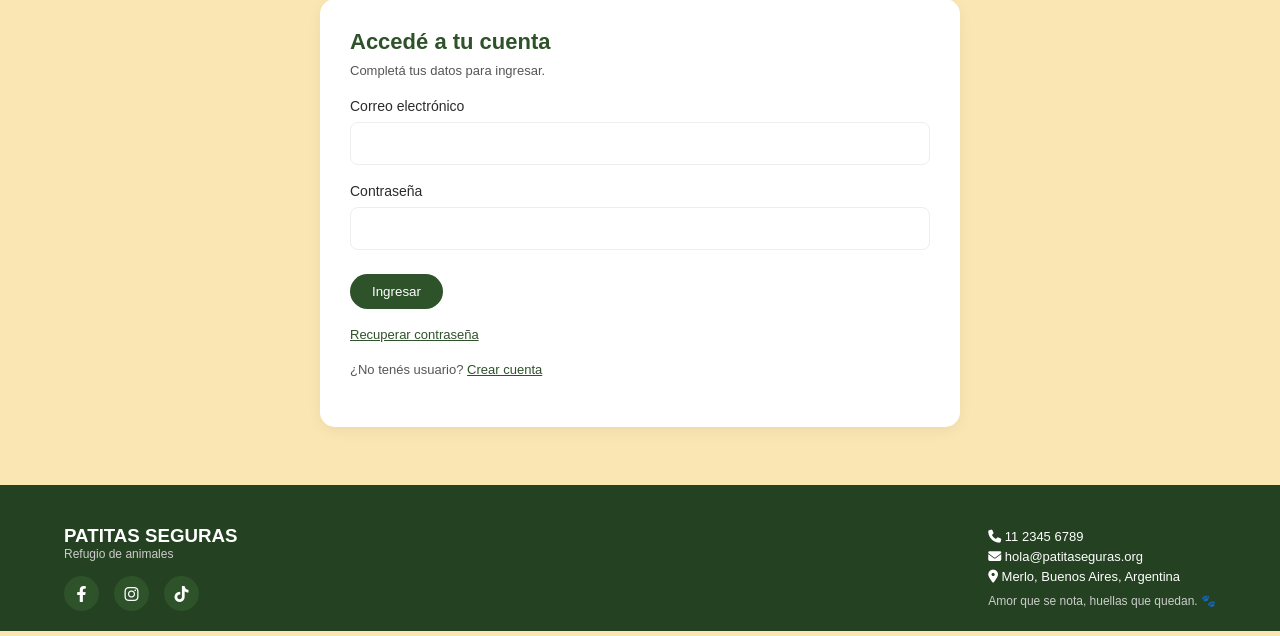
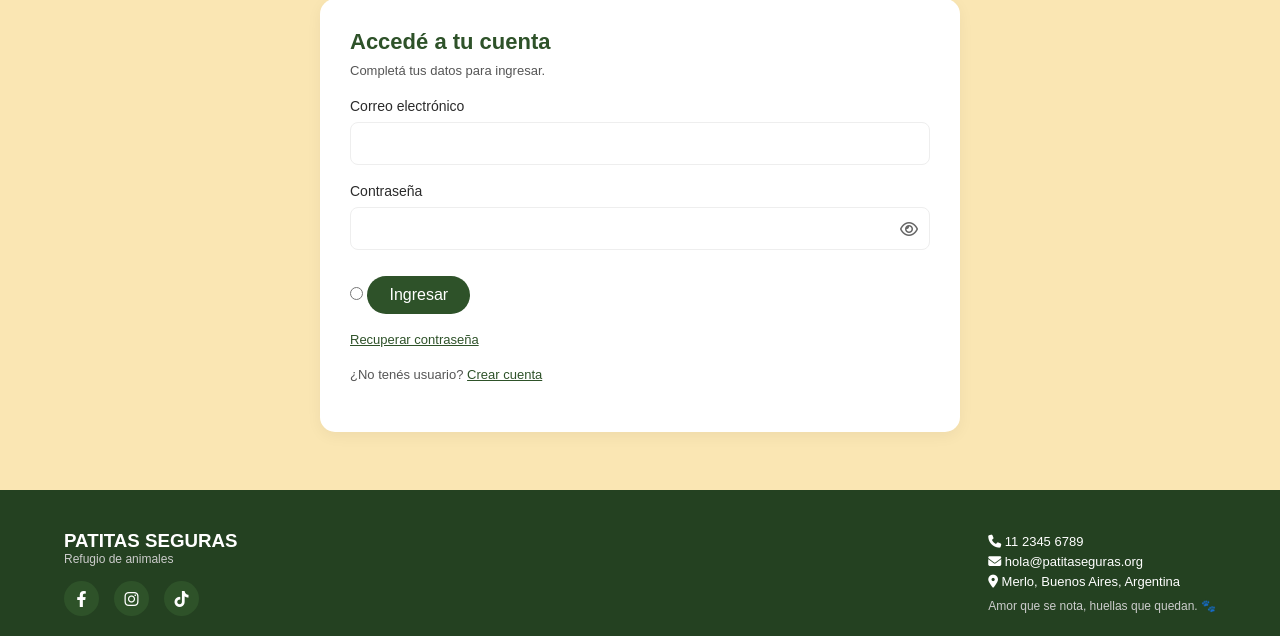
Before and after one commit to lilencarnerot2/Refugio_patitas_seguras, a PHP site: page /public/login.php in a window 1280 px wide. Shown: the part 212-848 px from the top of the page. Run offline with PHP 8.4, Linux system fonts and the light colour scheme.

Commit message:
se modifica login.php formulario validaciones y sesion

```diff
--- a/frontend/public/login.php
+++ b/frontend/public/login.php
@@ -1,4 +1,16 @@
 <?php
+$autenticado = !empty($_COOKIE['usuario_id']) && !empty($_COOKIE['usuario_nombre_rol']);
+
+if (!isset($_GET['salir']) && $autenticado) {
+    if (!empty($_COOKIE['usuario_acceso_admin'])) {
+        header('Location: /admin/dashboard.php');
+        exit;
+    }
+
+    header('Location: /index.php');
+    exit;
+}
+
 $tituloPagina = 'Iniciar sesión - Patitas Seguras';
 require __DIR__ . '/includes/head.php';
 require __DIR__ . '/includes/header.php';
@@ -10,21 +22,31 @@ require __DIR__ . '/includes/header.php';
             <p>Ingresá con el correo asociado a tu usuario.</p>
         </div>
 
-        <form id="form-login" class="public-form login-form">
+        <form id="form-login" class="public-form login-form" novalidate>
             <h3>Accedé a tu cuenta</h3>
             <p>Completá tus datos para ingresar.</p>
 
             <div class="mb-3">
                 <label class="form-label" for="correo">Correo electrónico</label>
-                <input class="form-control" id="correo" name="correo" type="text">
+                <input class="form-control" id="correo" name="correo" type="text" autocomplete="username" required>
             </div>
 
             <div class="mb-3">
                 <label class="form-label" for="clave">Contraseña</label>
-                <input class="form-control" id="clave" name="clave" type="password">
+                <div class="clave-wrap">
+                    <input class="form-control clave-campo" id="clave" name="clave" type="password" autocomplete="current-password" required>
+                    <input class="clave-toggle" id="ver-clave-login" type="checkbox">
+                    <label class="clave-ojo" for="ver-clave-login" title="Mostrar u ocultar contraseña">
+                        <i class="fa-regular fa-eye"></i>
+                        <i class="fa-regular fa-eye-slash"></i>
+                    </label>
+                </div>
             </div>
 
-            <button class="btn-primary" type="button">Ingresar</button>
+            <p class="campo-obligatorio"></p>
+
+            <input class="form-intento" id="intento-login" name="intento-login" type="radio">
+            <label class="btn-primary" for="intento-login">Ingresar</label>
             <p class="form-alt-link"><a href="recuperar.php">Recuperar contraseña</a></p>
             <p class="form-alt-link">¿No tenés usuario? <a href="registro.php">Crear cuenta</a></p>
         </form>
```
